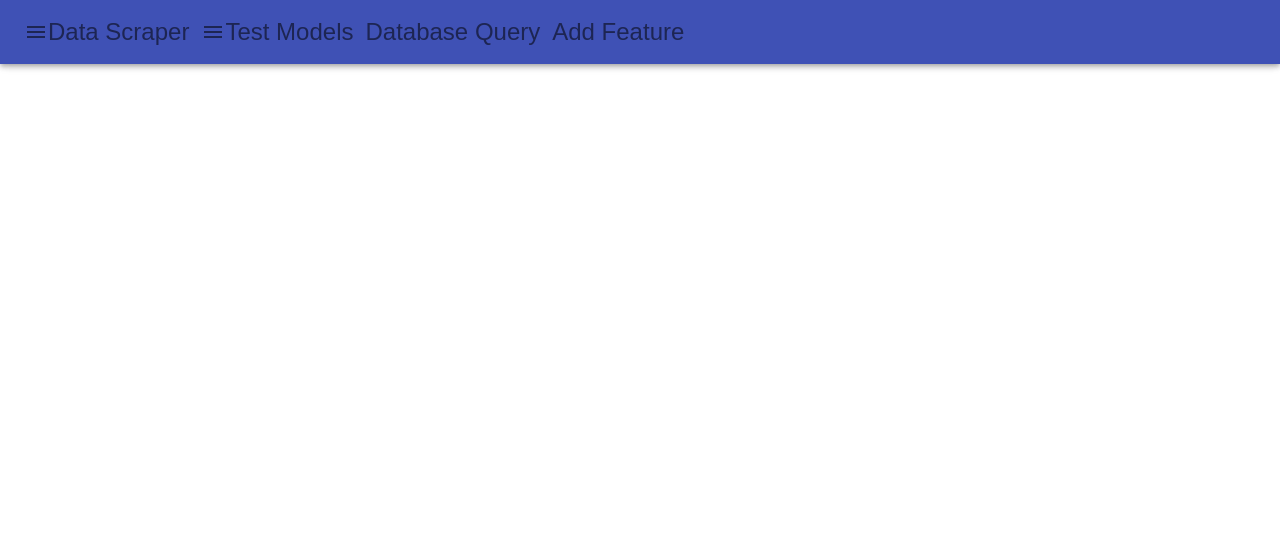
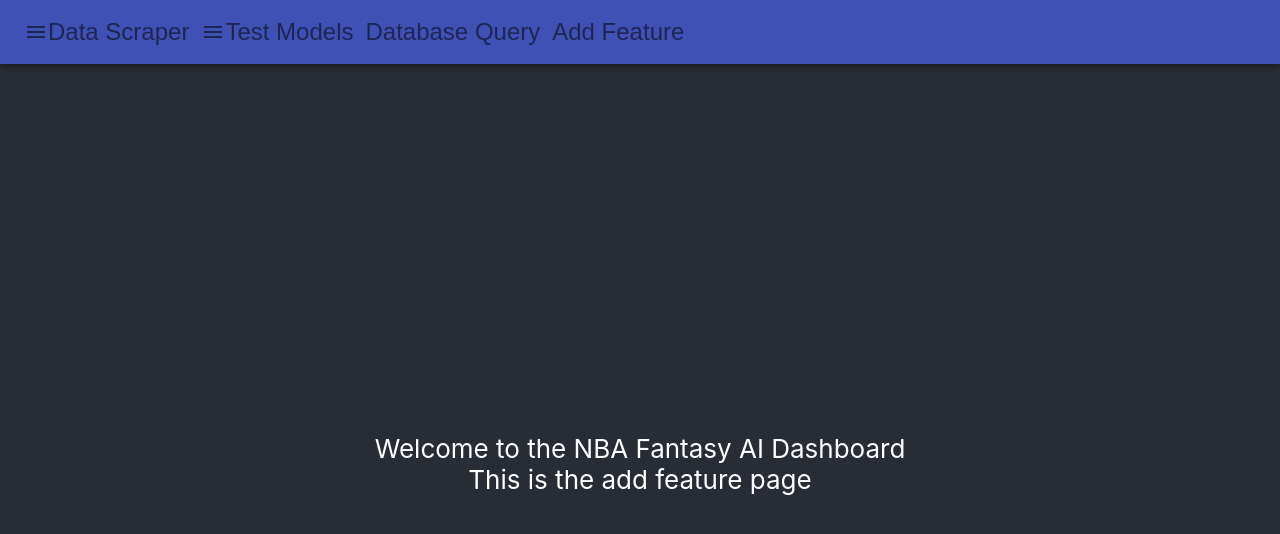
Before and after one commit to AATataj/fantasy_front, a React (Create React App) app: page / in a window 1280 px wide. Both pictures are taken after a click on the button "Add Feature". Shown: the top 534 px of the page. Built offline with nearby package versions, Linux system fonts and the light colour scheme.

Commit message:
figured out conditional rendering...

```diff
--- /dev/null
+++ b/src/AddFeature.js
@@ -0,0 +1,18 @@
+import React from 'react';
+import './App.css';
+import './NavBar.js';
+
+function AddFeature() {
+  return (
+    <div className="App">
+      <header className="App-header">
+        <p>
+          Welcome to the NBA Fantasy AI Dashboard <br />
+          This is the add feature page
+        </p>
+      </header>
+    </div>
+  );
+}
+
+export default AddFeature;
--- a/src/App.js
+++ b/src/App.js
@@ -4,9 +4,10 @@ import './NavBar.js';
 import NavBar from './NavBar';
 import './DBquery.js';
 import './Welcome';
-import { Route, Switch } from 'react-router-dom';
 import DBquery from './DBquery.js';
 import Welcome from './Welcome.js';
+import AddFeature from './AddFeature.js';
+
 
 function App() {
   const [ScraperAnchor, setScraperAnchor] = React.useState(null);
@@ -81,10 +82,24 @@ function App() {
     <div className="App">
         <NavBar handleClick={handleClick} handleClose={handleClose}
           ModelsAnchor={ModelsAnchor} ScraperAnchor={ScraperAnchor} />
-        <Switch>
-          <Route path ='/DBquery' component={DBquery} />
-          <Route path ='/Welcome' component={Welcome} />
-        </Switch>
+        <div>
+          {
+            pageLoc === 'welcome' &&
+            <Welcome />
+          }
+        </div>
+        <div>
+          {
+            pageLoc === 'dbQuery' &&
+            <DBquery />
+          }
+        </div>
+        <div>
+          {
+            pageLoc === 'addFeature' &&
+            <AddFeature />
+          }
+        </div>
     </div>
   );
 }
```
